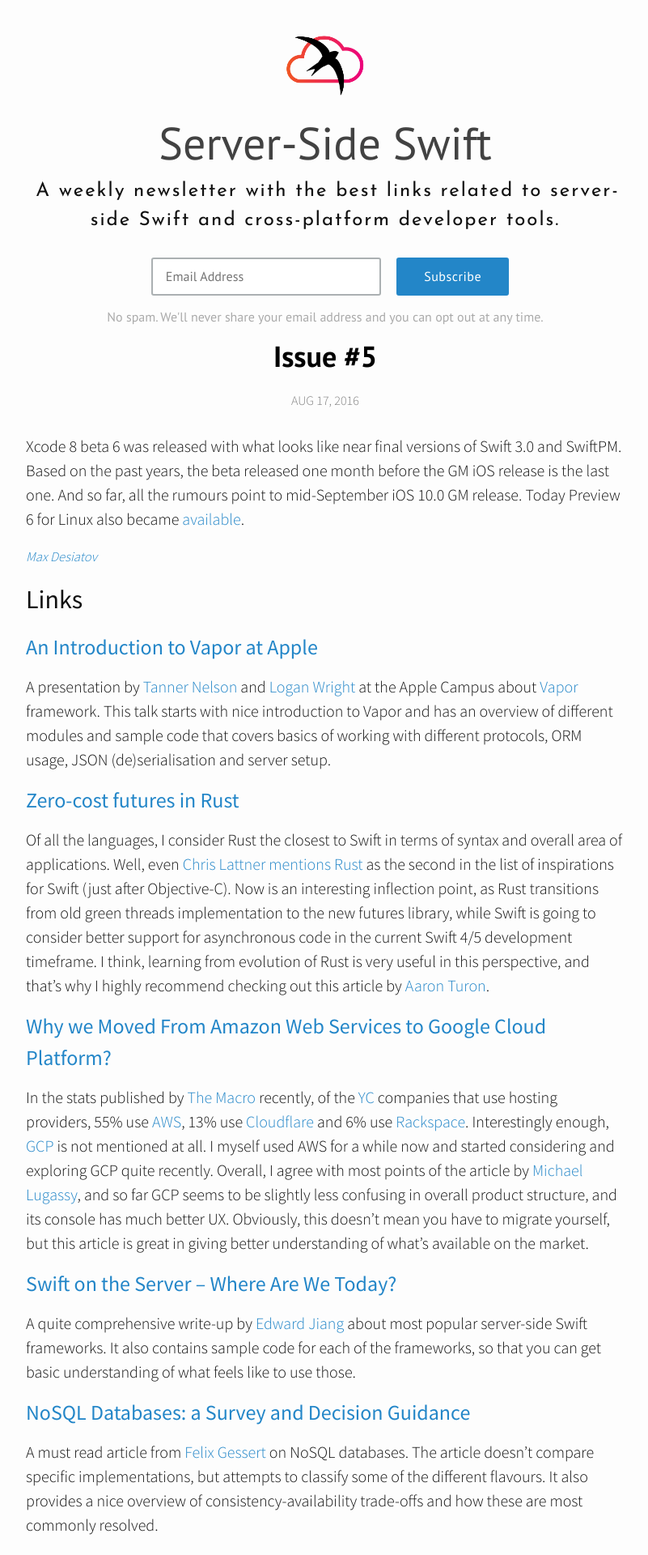
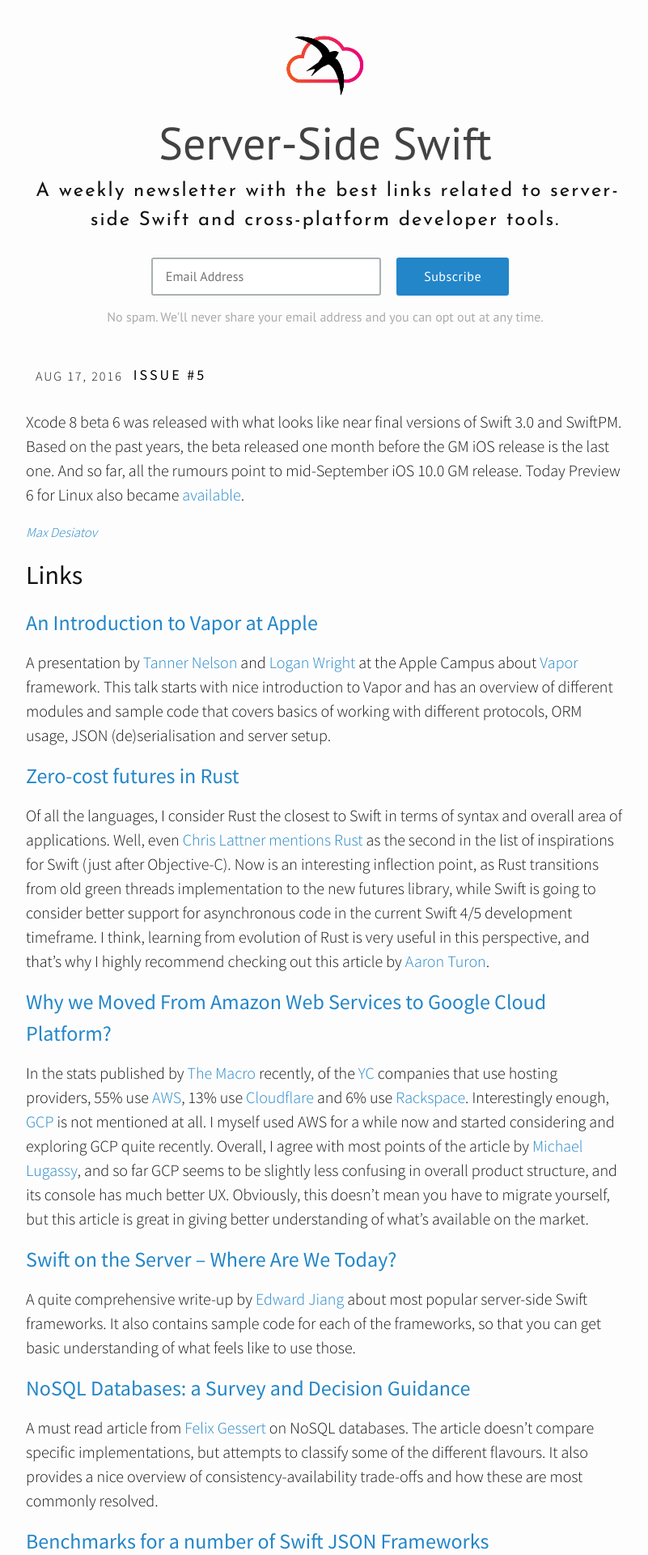
Before and after one commit to ServerSwift/serverswift.tech, a Jekyll site: the page built from _posts/2016-08-17-issue5.markdown, in a window 1280 px wide. Shown: the top 1920 px of the page at 81% size, without its empty margins (238-1039 px from the left). Built offline with Jekyll 4.4.1, drawn with Linux system fonts in a browser that asks for light colours; nearby versions of some CDN libraries.

Commit message:
layouts and css cleanups

```diff
--- a/_layouts/post.html
+++ b/_layouts/post.html
@@ -1,24 +1,21 @@
 ---
 layout: default
 ---
-<article class="post" itemscope itemtype="http://schema.org/BlogPosting">
-
+<article class="post postContent" itemscope itemtype="http://schema.org/BlogPosting">
   <header class="post-header">
-    <h1 class="post-title" itemprop="name headline"><a class="post-title-link"  href="{{page.url}}">{{ page.title }}</a></h1>
-  <center>  <p class="post-meta"><time datetime="{{ page.date | date_to_xmlschema }}" itemprop="datePublished">{{ page.date | date: "%b %-d, %Y" }}</time></p>
-    {% if page.author %}
-     <div class="">
-       <center><p ><strong><span class="authorKeyword">Author</span><span class="small-site-title"> <h2 style="letter-spacing: 3px !important;
-       text-transform: uppercase !important;">{{page.author}}</h2></span></strong></p></center>
-
-     </div>
-     {% endif %}
-   </center>
+    <div class="postDate">
+      <time datetime="{{ page.date | date_to_xmlschema }}" itemprop="datePublished">
+        {{ page.date | date: "%b %-d, %Y" }}
+      </time>
+    </div>
+    <br>
+    <div class="postTitle">
+      <a class='postLink' href="{{site.baseurl}}{{post.url}}">{{page.title}}</a>
+    </div>
   </header>
 
   <div class="post-content" itemprop="articleBody">
     {{ content }}
   </div>
 
-
 </article>
--- a/css/style.scss
+++ b/css/style.scss
@@ -269,9 +269,11 @@
   font-weight: 300;
   padding-top: 0;
 }
-.home{
+
+.home {
   padding-bottom: 2em;
 }
+
 .download {
   padding: 10px;
 }
@@ -287,6 +289,7 @@
   text-indent: 0;
   text-transform: uppercase;
 }
+
 .archive-intro {
   font-size: 14px;
   text-transform: uppercase;
@@ -312,13 +315,16 @@
   letter-spacing: 2px;
   text-indent: 2px;
 }
+
 .postContent {
+  overflow: hidden;
   padding-top: 2em;
 
   @include media-query($on-palm) {
     padding-top: 1em;
   }
 }
+
 .postDate {
   float: left;
   text-transform: uppercase;
@@ -327,17 +333,16 @@
   font-weight: 300;
   letter-spacing: 2px;
   text-indent: 2px;
+  margin-left: 10px;
 }
-.postTag {
-  float: right;
-}
+
 .postTitle {
+  display: inline-block;
   font-weight: 400;
-  text-align: center;
   text-transform: uppercase;
   letter-spacing: 3px;
   text-indent: 3px;
-  margin-bottom: 15px
+  margin-left: 10px;
 }
 /**
  * Site header
@@ -538,9 +543,11 @@
 .page-content {
   padding: 0;
 }
+
 .page-heading {
   font-size: 20px;
 }
+
 .post-list {
   margin-left: 0;
   list-style: none;
@@ -548,12 +555,14 @@
     margin-bottom: $spacing-unit;
   }
 }
+
 .post-meta {
   font-size: $small-font-size;
   color: $grey-color;
   text-transform: uppercase;
   font-size: 16px;
 }
+
 .post-link {
   display: block;
   font-size: 24px;
@@ -563,10 +572,13 @@
  */
 .post-header {
   margin-bottom: $spacing-unit;
+  align-items: flex-end;
+  display: flex;
+  flex-direction: row;
 }
+
 .post-title {
   font-size: 36px;
-
   text-align: center;
   font-family: "PT Sans";
   font-weight: 900;
@@ -576,7 +588,6 @@
 }
 .post-content {
   margin-bottom: $spacing-unit;
-  padding-bottom: 3em !important;
   p {
     font-size: 1.25rem;
 
```
Also changed, not shown: _layouts/archive.html (+13 -15 lines), _layouts/page.html (+3 -6 lines), index.html (+11 -22 lines).
